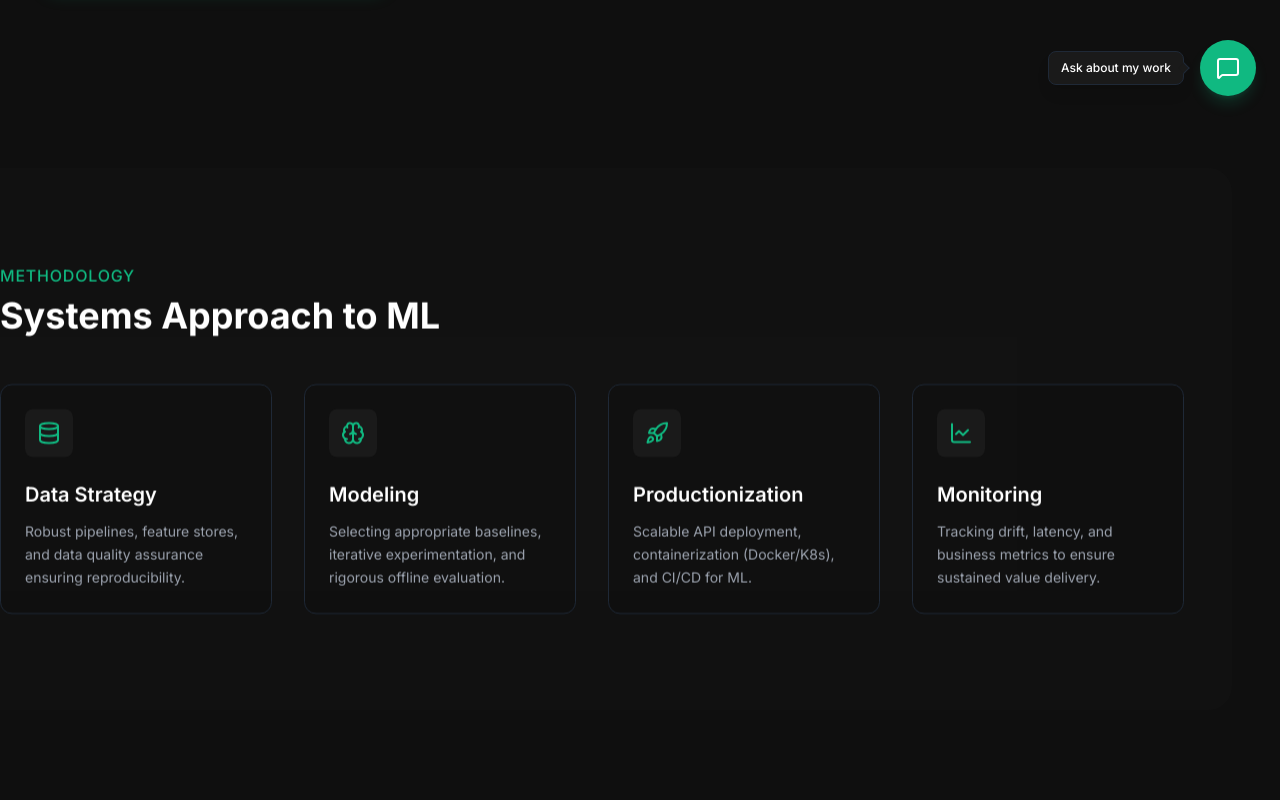
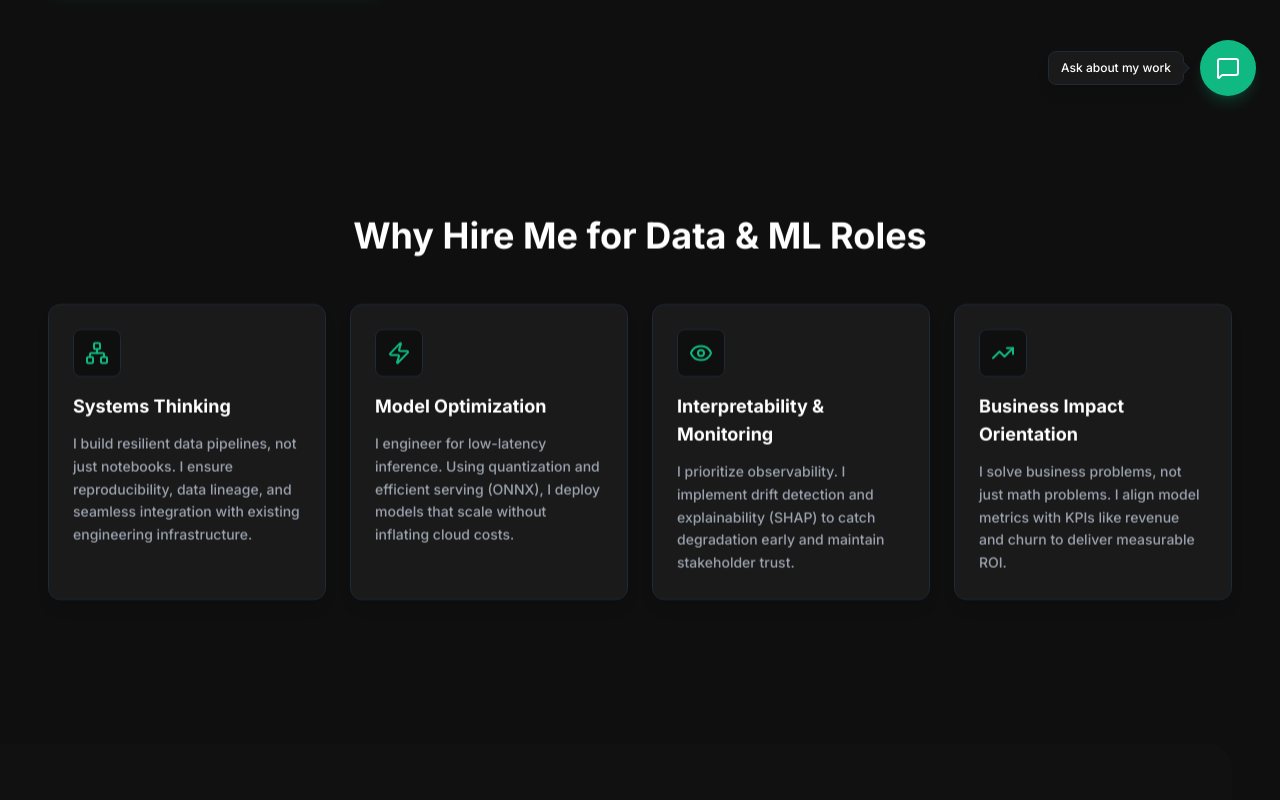
Before and after one commit to padmabhushanpagare/Ml_systems_portfolio, a React (Vite) app: page / in a window 1280 px wide. Shown: the part 680-1480 px from the top of the page. Built offline with nearby package versions, Linux system fonts and the light colour scheme.

Commit message:
feat: Add "Why Hire Me" section
Introduces a new section to the portfolio detailing the candidate's unique qualifications and approach to data science and ML roles. This section highlights key strengths in systems thinking, model optimization, interpretability, and business impact.

```diff
--- a/App.tsx
+++ b/App.tsx
@@ -1,5 +1,6 @@
 import React from 'react';
 import Hero from './components/Hero';
+import WhyHireMe from './components/WhyHireMe';
 import Approach from './components/Approach';
 import Projects from './components/Projects';
 import Demo from './components/Demo';
@@ -33,6 +34,7 @@ const App: React.FC = () => {
 
       <main>
         <Hero />
+        <WhyHireMe />
         <Approach />
         <Projects />
         <Demo />
--- /dev/null
+++ b/components/WhyHireMe.tsx
@@ -0,0 +1,52 @@
+import React from 'react';
+import Section from './Section';
+import { Network, Zap, Eye, TrendingUp } from 'lucide-react';
+
+const WhyHireMe: React.FC = () => {
+  const cards = [
+    {
+      icon: Network,
+      title: "Systems Thinking",
+      description: "I build resilient data pipelines, not just notebooks. I ensure reproducibility, data lineage, and seamless integration with existing engineering infrastructure."
+    },
+    {
+      icon: Zap,
+      title: "Model Optimization",
+      description: "I engineer for low-latency inference. Using quantization and efficient serving (ONNX), I deploy models that scale without inflating cloud costs."
+    },
+    {
+      icon: Eye,
+      title: "Interpretability & Monitoring",
+      description: "I prioritize observability. I implement drift detection and explainability (SHAP) to catch degradation early and maintain stakeholder trust."
+    },
+    {
+      icon: TrendingUp,
+      title: "Business Impact Orientation",
+      description: "I solve business problems, not just math problems. I align model metrics with KPIs like revenue and churn to deliver measurable ROI."
+    }
+  ];
+
+  return (
+    <Section id="why-hire-me" className="py-12">
+        <div className="mb-12 md:text-center max-w-3xl mx-auto">
+            <h2 className="text-3xl md:text-4xl font-bold text-white mb-6">Why Hire Me for Data & ML Roles</h2>
+        </div>
+
+        <div className="grid grid-cols-1 md:grid-cols-2 lg:grid-cols-4 gap-6">
+            {cards.map((card, idx) => (
+                <div key={idx} className="group bg-surface p-6 rounded-xl border border-gray-800 hover:border-accent hover:-translate-y-1 transition-all duration-300 shadow-lg hover:shadow-[0_4px_20px_rgba(16,185,129,0.1)]">
+                    <div className="w-12 h-12 bg-background rounded-lg flex items-center justify-center mb-4 text-accent border border-gray-800 group-hover:border-accent/50 transition-colors">
+                        <card.icon size={24} />
+                    </div>
+                    <h3 className="text-lg font-bold text-white mb-3 group-hover:text-accent transition-colors">{card.title}</h3>
+                    <p className="text-sm text-gray-400 leading-relaxed font-medium">
+                        {card.description}
+                    </p>
+                </div>
+            ))}
+        </div>
+    </Section>
+  );
+};
+
+export default WhyHireMe;
```
